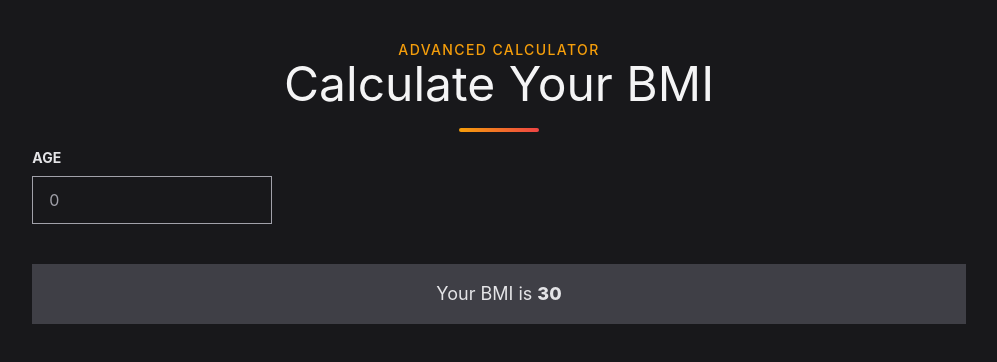
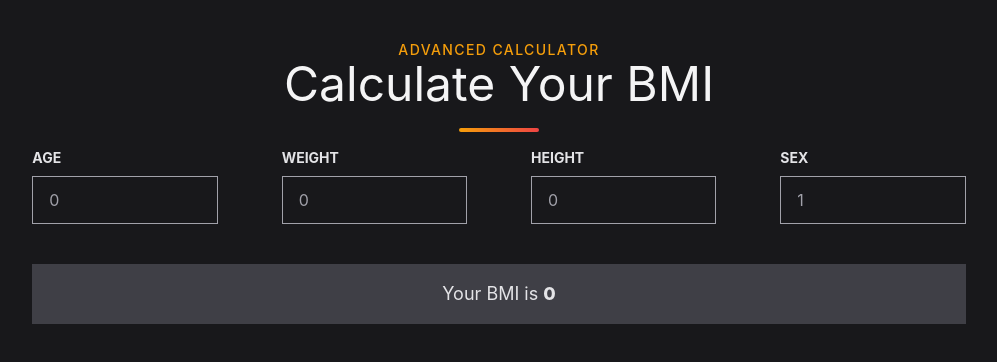
Before and after one commit to bk9a/FMS_back, a React (Create React App) app in the folder fro/: page /cal in a window 1280 px wide. Shown: the top 362 px of the page, without its empty margins (141-1138 px from the left). Built offline with nearby package versions, Linux system fonts and the light colour scheme; no server answers.

Commit message:
some changes

```diff
--- a/fro/src/NotAuthenticated.js
+++ b/fro/src/NotAuthenticated.js
@@ -8,11 +8,9 @@ import App from "./App";
 
 export default function () {
   return (
-
     <Routes>
-      <Route path="/" element={<Home />}  />
-      <Route path="/cal" element={<Cal />}  />
-
+      <Route path="/" element={<Home />} />
+      <Route path="/cal" element={<Cal />} />
     </Routes>
   );
 }
--- a/fro/src/components/organs/CalculatorCal.tsx
+++ b/fro/src/components/organs/CalculatorCal.tsx
@@ -1,4 +1,4 @@
-import { useState } from "react";
+import { useState, useEffect } from "react";
 import { Image } from "../atoms/Image";
 import { Text } from "../atoms/Text";
 import CalImg from "../../assets/gym/9.jpeg";
@@ -7,15 +7,34 @@ import { Fade } from "react-awesome-reveal";
 import { Input } from "../atoms/Input";
 
 const CalculatorCal = () => {
-  const [heightValue, setHeightValue] = useState<string | number>(0);
-  const [weightValue, setWeightValue] = useState<string | number>(0);
+  const [heightValue, setHeightValue] = useState<number>(0);
+  const [weightValue, setWeightValue] = useState<number>(0);
   const [ageValue, setAgeValue] = useState<number>(0);
   const [sexValue, setSexValue] = useState<number>(1);
   const [bmiValue, setBmiValue] = useState<string | number>("30");
 
-  const setAgeValueFunc = (value : number) => {
+  useEffect(() => {
+    if (heightValue != 0 && weightValue != 0 && ageValue != 0) {
+    }
+    let c = heightValue + weightValue + ageValue;
+
+    setBmiValue(c);
+  }, [heightValue, weightValue, ageValue, sexValue]);
+
+  const setAgeValueFunc = (value: number) => {
     setAgeValue(value);
-    console.log({value});
+  };
+
+  const setWeightValueFunc = (value: number) => {
+    setWeightValue(value);
+  };
+
+  const setHeightValueFunc = (value: number) => {
+    setAgeValue(value);
+  };
+
+  const setSexValueFunc = (value: number) => {
+    setAgeValue(value);
   };
 
   return (
@@ -43,6 +62,27 @@ const CalculatorCal = () => {
             Placeholder={"Enter your age"}
             change={setAgeValueFunc}
           />
+          <Input
+            value={weightValue}
+            ContainerClass={"w-60"}
+            Title={"Weight"}
+            Placeholder={"Enter your weight"}
+            change={setWeightValueFunc}
+          />
+          <Input
+            value={heightValue}
+            ContainerClass={"w-60"}
+            Title={"Height"}
+            Placeholder={"Enter your heigth"}
+            change={setHeightValue}
+          />
+          <Input
+            value={sexValue}
+            ContainerClass={"w-60"}
+            Title={"Sex"}
+            Placeholder={"Enter your sex"}
+            change={setSexValue}
+          />
         </div>
         <div className="w-full flex flex-col p-4 bg-zinc-700">
           <Text as="h2" className="text-zinc-200 text-lg text-center">
--- a/fro/src/components/pages/Cal.tsx
+++ b/fro/src/components/pages/Cal.tsx
@@ -2,10 +2,7 @@ import CalculatorCal from "../organs/CalculatorCal";
 
 const Cal = () => {
   return (
-
     <div className="w-full h-96 bg-red-900">
-
-
       <CalculatorCal />
     </div>
   );
```
